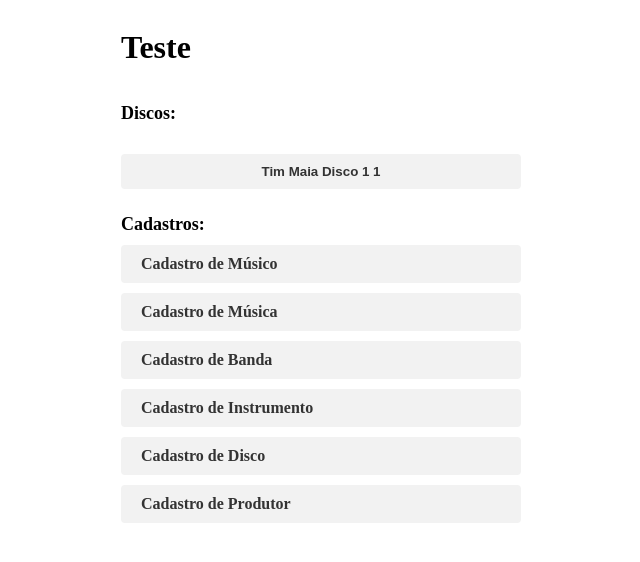
After one commit to Stuepp/Gravadora, a Django app: page /menu/ in a window 1280 px wide. The commit adds this page. Shown: the top 562 px of the page, without its empty margins (437-1077 px from the left). Run offline with Django 4.2, Linux system fonts and the light colour scheme; data comes from the database, SQL or seed files in the repository.

Commit message:
criação de menu e seleção de disco

```diff
--- a/gravadora/members/templates/add.htm
+++ b/gravadora/members/templates/add.htm
@@ -1,11 +1,13 @@
 {% extends "base.html" %}
 {% block content %}
 <div class="container" style="max-width:700px">
-    <h1 class=display-4">{{pagetitle}}</h1>
+    <h1 class="display-4">{{pagetitle}}</h1>
     <form method="post" enctype="multipart/form-data">
          {% csrf_token %}
          {{ form.as_div }}
          <input type="submit">
     </form>
+    <br><br>
+    <a class="cadastro-link" href="{% url 'menu' %}">menu</a>
 </div>
 {% endblock %}
--- a/gravadora/members/templates/base.html
+++ b/gravadora/members/templates/base.html
@@ -24,6 +24,35 @@
                 margin: 5px;
                 margin-left: 15px;
             }
+            .cadastro-links {
+                display: flex;
+                flex-direction: column;
+                margin-top: 20px;
+            }
+            .cadastro-link {
+                background-color: #f2f2f2;
+                color: #333;
+                padding: 10px 20px;
+                border-radius: 4px;
+                text-decoration: none;
+                font-weight: bold;
+                margin-bottom: 10px;
+                transition: background-color 0.3s ease;
+            }
+            .cadastro-link:hover {
+                background-color: #e6e6e6;
+            }
+            .cadastro-container {
+                margin-bottom: 20px;
+            }
+            .cadastro-title {
+                font-size: 18px;
+                font-weight: bold;
+                margin-bottom: 10px;
+            }
+            button:hover{
+                cursor: pointer;
+            }
         </style>
     </head>
     <body>
--- /dev/null
+++ b/gravadora/members/templates/menu.htm
@@ -0,0 +1,24 @@
+{% extends "base.html" %}
+{% block content %}
+<div class="container" style="max-width:700px">
+    <h1 class="display-4">Teste</h1>
+    <div class="cadastro-container">
+        <div class="cadastro-links">
+            <h2 class="cadastro-title">Discos:</h2>
+            <form action="teste/" method="post" id="discoForm" class="cadastro-links">
+                {% csrf_token %}
+                {% for disco in discos%}
+                <button type="submit" name="disco" value="{{disco.id}}" form="discoForm" class="cadastro-link" style="border: none;">{{disco.titulo}} {{disco.id}}</button>
+                {% endfor %}
+            </form>
+            <h2 class="cadastro-title">Cadastros:</h2>
+            <a href="{% url 'addMusico' %}" class="cadastro-link">Cadastro de Músico</a>
+            <a href="{% url 'addMusica' %}" class="cadastro-link">Cadastro de Música</a>
+            <a href="{% url 'addBanda' %}" class="cadastro-link">Cadastro de Banda</a>
+            <a href="{% url 'addInstrumento' %}" class="cadastro-link">Cadastro de Instrumento</a>
+            <a href="{% url 'addDisco' %}" class="cadastro-link">Cadastro de Disco</a>
+            <a href="{% url 'addProdutor' %}" class="cadastro-link">Cadastro de Produtor</a>
+        </div>
+    </div>
+</div>
+{% endblock %}
--- a/gravadora/members/urls.py
+++ b/gravadora/members/urls.py
@@ -2,7 +2,9 @@ from django.urls import path
 from . import views
 
 urlpatterns = [
-    path('', views.ShowPlayListView.as_view(),name='index'),
+    path('menu/teste/', views.teste, name='teste'),
+    #path('', views.ShowPlayListView.as_view(),name='index'),
+    path('menu/', views.Menu.as_view(), name='menu'),
     path('addMusico/', views.SaveMusicoForm.as_view(), name='addMusico'),
     path('addMusica/', views.SaveMusicaForm.as_view(), name='addMusica'),
     path('addBanda/', views.SaveBandaForm.as_view(), name='addBanda'),
--- a/gravadora/members/views.py
+++ b/gravadora/members/views.py
@@ -1,30 +1,59 @@
 from django.shortcuts import render
-from django.http import HttpResponse
+from django.http import HttpResponse, HttpResponseRedirect
 from django.template import loader
 from django.views import View
 from django.views.generic.edit import FormView
 from . import forms
 from .models import Musico, Musica, Disco
+from django.urls import reverse_lazy
 # Create your views here.
-
+"""
 class ShowPlayListView(View):
     template_name = 'index.htm'
     #if Musico.objects.all()
-    d = Disco.objects.all().get(id=1)
+    #d = Disco.objects.all().get(id=1)
     context = {
         'musico': Musico.objects.all().values(), #get(id=1),
         'musica_atual' : Musica.objects.all().filter(aparece__id=d.id).first(), # música atual
         'disco': d,
-        'musicas' : Musica.objects.all().filter(aparece__id=d.id).values()
+        'musicas' : Musica.objects.all().filter(aparece__id=d.id)
     }
     def get(self, request, *args, **kwargs):
         template = loader.get_template(self.template_name)
-        return HttpResponse(template.render(self.context, request))
+        d = Disco.objects.all().get(id=request.POST.get('disco', None))
+        context = {
+            'musico': Musico.objects.all().values(), #get(id=1),
+            'musica_atual' : Musica.objects.all().filter(aparece__id=d.id).first(), # música atual
+            'disco': d,
+            'musicas' : Musica.objects.all().filter(aparece__id=d.id)
+        }
+        return HttpResponse(template.render(context, request))
+"""
+def teste(request):
+    template = loader.get_template('index.htm')
+    d = Disco.objects.all().get(id=request.POST.get('disco', None))
+    context = {
+        'musico': Musico.objects.all().values(), #get(id=1),
+        'musica_atual' : Musica.objects.all().filter(aparece__id=d.id).first(), # música atual
+        'disco': d,
+        'musicas' : Musica.objects.all().filter(aparece__id=d.id)
+    }
+    return HttpResponse(template.render(context, request))
+
+class Menu(View):
+    template_name = 'menu.htm'
+    context = {
+        'discos': Disco.objects.all()
+    }
+    def get(self, request, *args, **kwargs):
+        template = loader.get_template(self.template_name)
+        return HttpResponse(template.render(self.context,request))
+
 
 class SaveMusicoForm(FormView):
     template_name = 'add.htm'
     form_class = forms.AddMusicoForm
-    success_url = '/success/'
+    success_url = reverse_lazy('rmenu')
 
     def form_valid(self, form):
         form.save()
@@ -38,7 +67,7 @@ class SaveMusicoForm(FormView):
 class SaveBandaForm(FormView):
     template_name = 'add.htm'
     form_class = forms.AddBandaForm
-    success_url = '/success/'
+    success_url = reverse_lazy('rmenu')
 
     def form_valid(self, form):
         form.save()
@@ -52,7 +81,7 @@ class SaveBandaForm(FormView):
 class SaveInstrumentoForm(FormView):
     template_name = 'add.htm'
     form_class = forms.AddInstrumentoForm
-    success_url = '/success/'
+    success_url = reverse_lazy('rmenu')
 
     def form_valid(self, form):
         form.save()
@@ -66,7 +95,7 @@ class SaveInstrumentoForm(FormView):
 class SaveDiscoForm(FormView):
     template_name = 'add.htm'
     form_class = forms.AddDiscoForm
-    success_url = '/success/'
+    success_url = reverse_lazy('rmenu')
 
     def form_valid(self, form):
         form.save()
@@ -80,7 +109,7 @@ class SaveDiscoForm(FormView):
 class SaveProdutorForm(FormView):
     template_name = 'add.htm'
     form_class = forms.addProdutorForm
-    success_url = '/success/'
+    success_url = reverse_lazy('rmenu')
 
     def form_valid(self, form):
         form.save()
@@ -94,7 +123,7 @@ class SaveProdutorForm(FormView):
 class SaveMusicaForm(FormView): # multiple select box is not showing as expected
     template_name = 'add.htm'
     form_class = forms.AddMusicaForm
-    success_url = '/success/'
+    success_url = reverse_lazy('rmenu')
 
     def form_valid(self, form):
         form.save()
```
Also changed, not shown: gravadora/members/templates/index.htm (+17 -13 lines).
